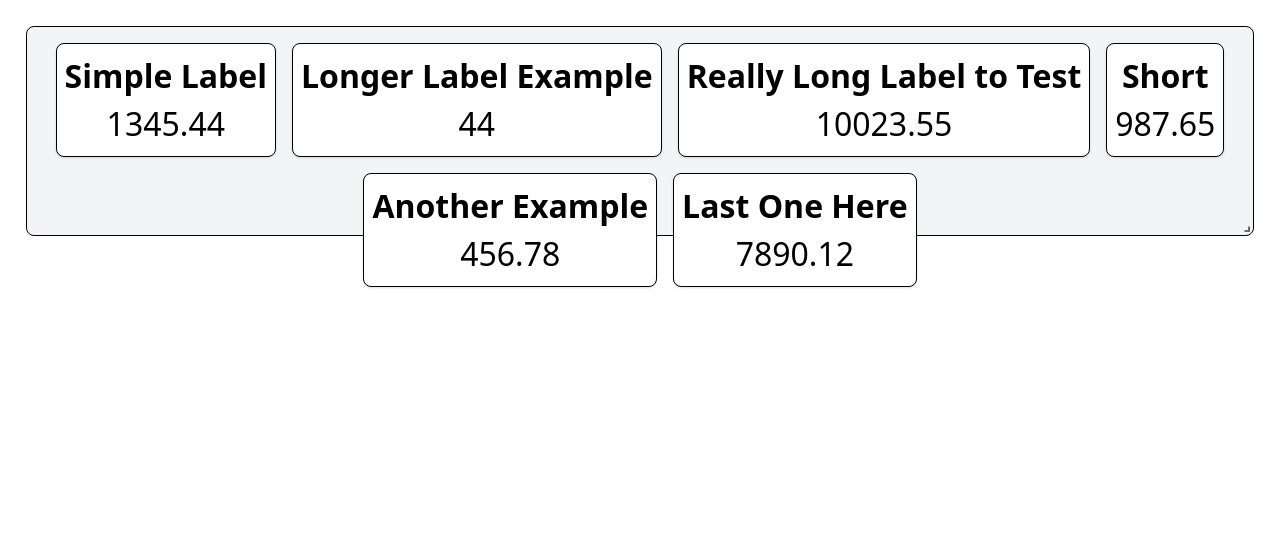
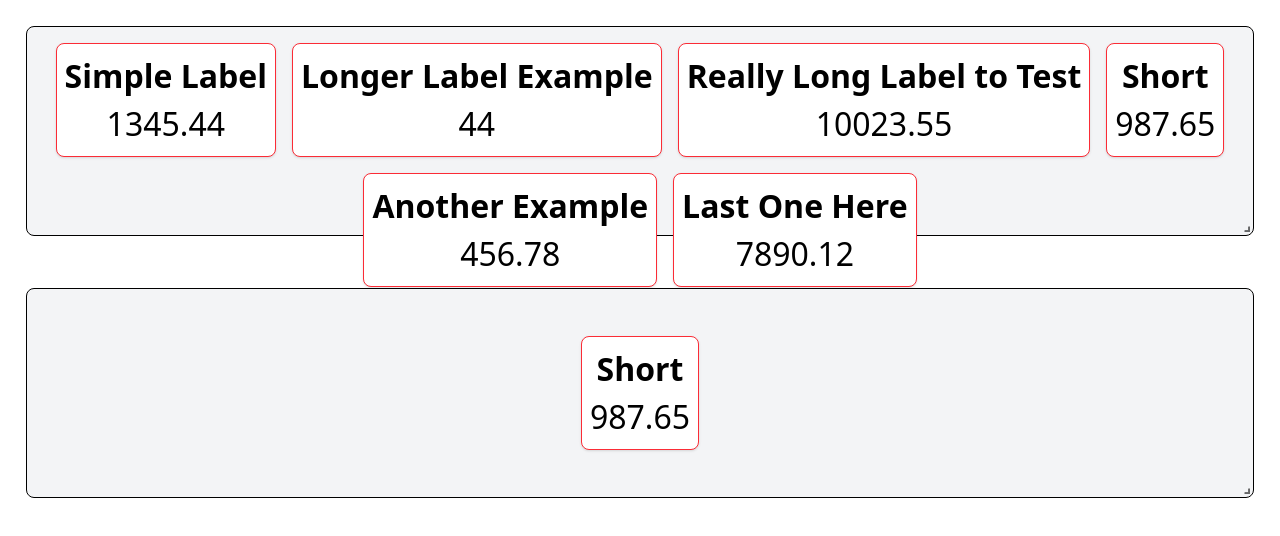
Before and after one commit to Shubh-Dev/flexibale-grid-layout, a React (Vite) app: page / in a window 1280 px wide. Shown: the top 536 px of the page. Built offline with nearby package versions, Linux system fonts and the light colour scheme.

Commit message:
feat: single item testing complete

```diff
--- a/src/App.jsx
+++ b/src/App.jsx
@@ -1,7 +1,10 @@
 import React from "react";
 import ResizableGrid from "./components/ResizableGrid";
+import MyFirstGrid from "./components/MyFirstGrid.jsx";
+import "react-grid-layout/css/styles.css";
+import "react-resizable/css/styles.css";
 function App() {
-  const sampleData = [
+  const multipleSeries = [
     { label: "Simple Label", value: 1345.44 },
     { label: "Longer Label Example", value: 44 },
     { label: "Really Long Label to Test", value: 10023.55 },
@@ -9,9 +12,13 @@ function App() {
     { label: "Another Example", value: 456.78 },
     { label: "Last One Here", value: 7890.12 },
   ];
+
+  const singleSeries = [{ label: "Short", value: 987.65 }];
   return (
     <div>
-      <ResizableGrid data={sampleData} />
+      <ResizableGrid data={multipleSeries} />
+      <ResizableGrid data={singleSeries} />
+      {/* <MyFirstGrid /> */}
     </div>
   );
 }
--- /dev/null
+++ b/src/components/MyFirstGrid.jsx
@@ -0,0 +1,27 @@
+import GridLayout from "react-grid-layout";
+
+
+function MyFirstGrid() {
+  // layout is an array of objects, see the demo for more complete usage
+  const layout = [
+    { i: "a", x: 0, y: 0, w: 1, h: 2, static: true },
+    { i: "b", x: 1, y: 0, w: 3, h: 2, minW: 2, maxW: 4 },
+    { i: "c", x: 4, y: 0, w: 1, h: 2 },
+  ];
+
+  return (
+    <GridLayout
+      className="layout"
+      layout={layout}
+      cols={12}
+      rowHeight={30}
+      width={1200}
+    >
+      <div key="a">a</div>
+      <div key="b">b</div>
+      <div key="c">c</div>
+    </GridLayout>
+  );
+}
+
+export default MyFirstGrid;
--- a/src/components/ResizableGrid.jsx
+++ b/src/components/ResizableGrid.jsx
@@ -1,12 +1,11 @@
 import React, { useState } from "react";
 import RGL, { WidthProvider } from "react-grid-layout";
-import "react-grid-layout/css/styles.css";
-import "react-resizable/css/styles.css";
 
 const ReactGridLayout = WidthProvider(RGL);
 
 const ResizableGrid = ({ data = [] }) => {
   const [layout, setLayout] = useState([{ i: "main", x: 0, y: 0, w: 3, h: 2 }]);
+
 
   return (
     <div className="w-full h-full p-4">
@@ -28,7 +27,7 @@ const ResizableGrid = ({ data = [] }) => {
           {data.map((item, index) => (
             <div
               key={index}
-              className="p-2 m-2 border rounded-lg bg-white shadow"
+              className="p-2 m-2 border border-red-500 rounded-lg bg-white shadow"
             >
               <div className="font-bold">{item.label}</div>
               <div>{item.value}</div>
--- a/src/index.css
+++ b/src/index.css
@@ -1,4 +1,5 @@
 @import "tailwindcss";
+
 :root {
   font-family: system-ui, Avenir, Helvetica, Arial, sans-serif;
   line-height: 1.5;
```
